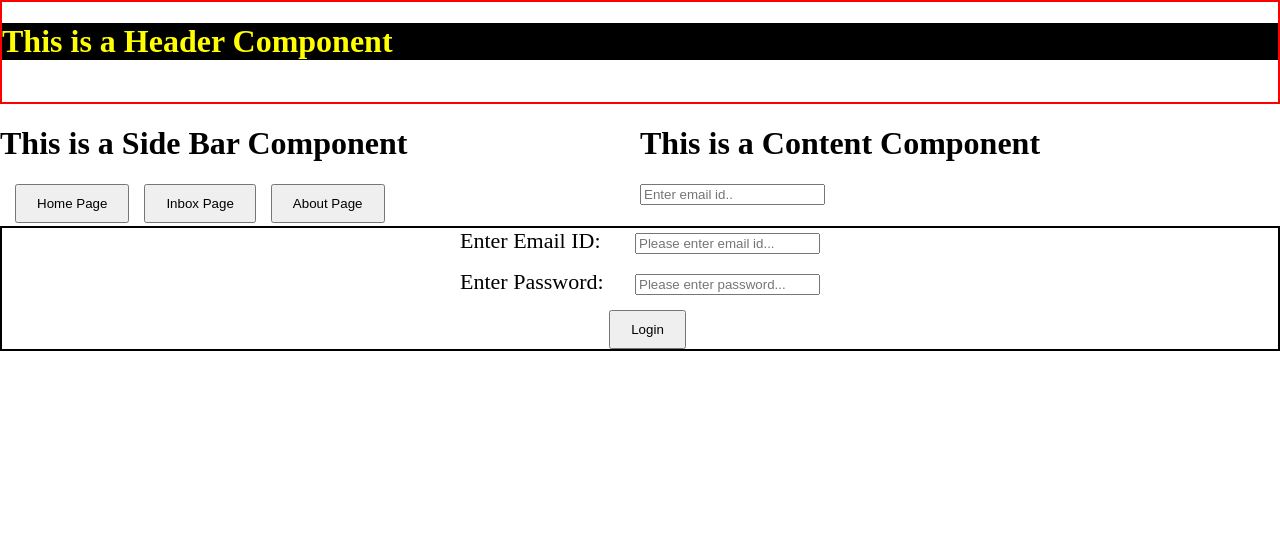
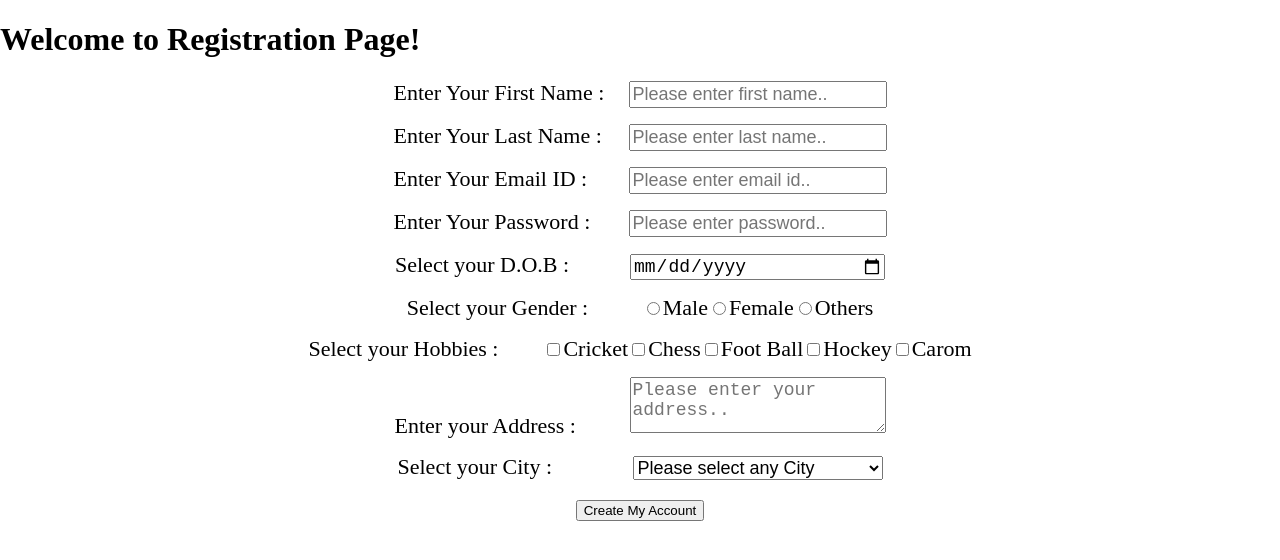
Before and after one commit to karthickvkumar/vcentry-react-night-batch-2, a React (Create React App) app: page / in a window 1280 px wide. Shown: the top 560 px of the page. Built offline with nearby package versions, Linux system fonts and the light colour scheme.

Commit message:
register

```diff
--- a/src/App.js
+++ b/src/App.js
@@ -1,9 +1,11 @@
 import React, { Component } from 'react';
 
-import HeaderComponent from './components/header';
-import FooterComponent from './components/footer';
-import SideBarComponent from './components/sidebar';
-import ContentComponent from './components/content';
+// import HeaderComponent from './components/header';
+// import FooterComponent from './components/footer';
+// import SideBarComponent from './components/sidebar';
+// import ContentComponent from './components/content';
+
+import RegisterPage from './pages/register-page';
 
 import './styles/main.css';
 
@@ -12,12 +14,13 @@ class AppComponent extends Component{
   render(){
     return(
       <div>
-        <HeaderComponent></HeaderComponent>
+        <RegisterPage></RegisterPage>
+        {/* <HeaderComponent></HeaderComponent>
         <div className="wrapper">
           <SideBarComponent></SideBarComponent>
           <ContentComponent></ContentComponent>
         </div>
-        <FooterComponent></FooterComponent>
+        <FooterComponent></FooterComponent> */}
       </div>
     );
   }
--- /dev/null
+++ b/src/pages/register-page.js
@@ -0,0 +1,68 @@
+import React, { Component } from 'react';
+
+class RegisterPage extends Component{
+
+  render() {
+    return (
+       <div>
+         <h1>Welcome to Registration Page!</h1>
+         <div className="register-form">
+           <div className="m-bottom-15">
+             <label className="label">Enter Your First Name :</label>
+             <input type="text" className="input" placeholder="Please enter first name.."/>
+           </div>
+           <div className="m-bottom-15">
+             <label className="label">Enter Your Last Name :</label>
+             <input type="text" className="input" placeholder="Please enter last name.."/>
+           </div>
+           <div className="m-bottom-15">
+             <label className="label">Enter Your Email ID :</label>
+             <input type="text" className="input" placeholder="Please enter email id.."/>
+           </div>
+           <div className="m-bottom-15">
+             <label className="label">Enter Your Password :</label>
+             <input type="text" className="input" placeholder="Please enter password.."/>
+           </div>
+           <div className="m-bottom-15">
+             <label className="label">Select your D.O.B :</label>
+             <input type="date" className="input"/>
+           </div>
+           <div className="m-bottom-15">
+             <label className="label">Select your Gender :</label>
+             <input type="radio" name="gender"/>Male
+             <input type="radio" name="gender"/>Female
+             <input type="radio" name="gender"/>Others
+           </div>
+           <div className="m-bottom-15">
+             <label className="label">Select your Hobbies :</label>
+              <input type="checkbox" />Cricket
+              <input type="checkbox" />Chess
+              <input type="checkbox" />Foot Ball
+              <input type="checkbox" />Hockey
+              <input type="checkbox" />Carom
+            </div>
+           <div className="m-bottom-15">
+             <label className="label">Enter your Address :</label>
+             <textarea className="text-box" placeholder="Please enter your address.."></textarea>
+            </div>
+            <div className="m-bottom-15">
+             <label className="label">Select your City :</label>
+             <select className="input" defaultValue="">
+               <option value="" disabled>Please select any City</option>
+               <option>Chennai</option>
+               <option>Mumbai</option>
+               <option>Delhi</option>
+               <option>Pune</option>
+               <option>Cochin</option>
+             </select>
+           </div>
+           <div>
+             <button>Create My Account</button>
+           </div>
+         </div>
+       </div>
+    );
+  }
+}
+
+export default RegisterPage;
--- a/src/styles/main.css
+++ b/src/styles/main.css
@@ -33,9 +33,31 @@ body{
 
 .label{
   display: inline-block;
-  width: 175px;
+  width: 235px;
 }
 
 .m-top-15{
   margin-top: 15px;
 }
+
+.register-form{
+  display: flex;
+  flex-direction: column;
+  font-size: 22px;
+  align-items: center;
+}
+
+.input{
+  font-size: 18px;
+  width: 250px;
+}
+
+.m-bottom-15{
+  margin-bottom: 15px;
+}
+
+.text-box {
+  width: 250px;
+  height: 50px;
+  font-size: 18px;
+}
```
